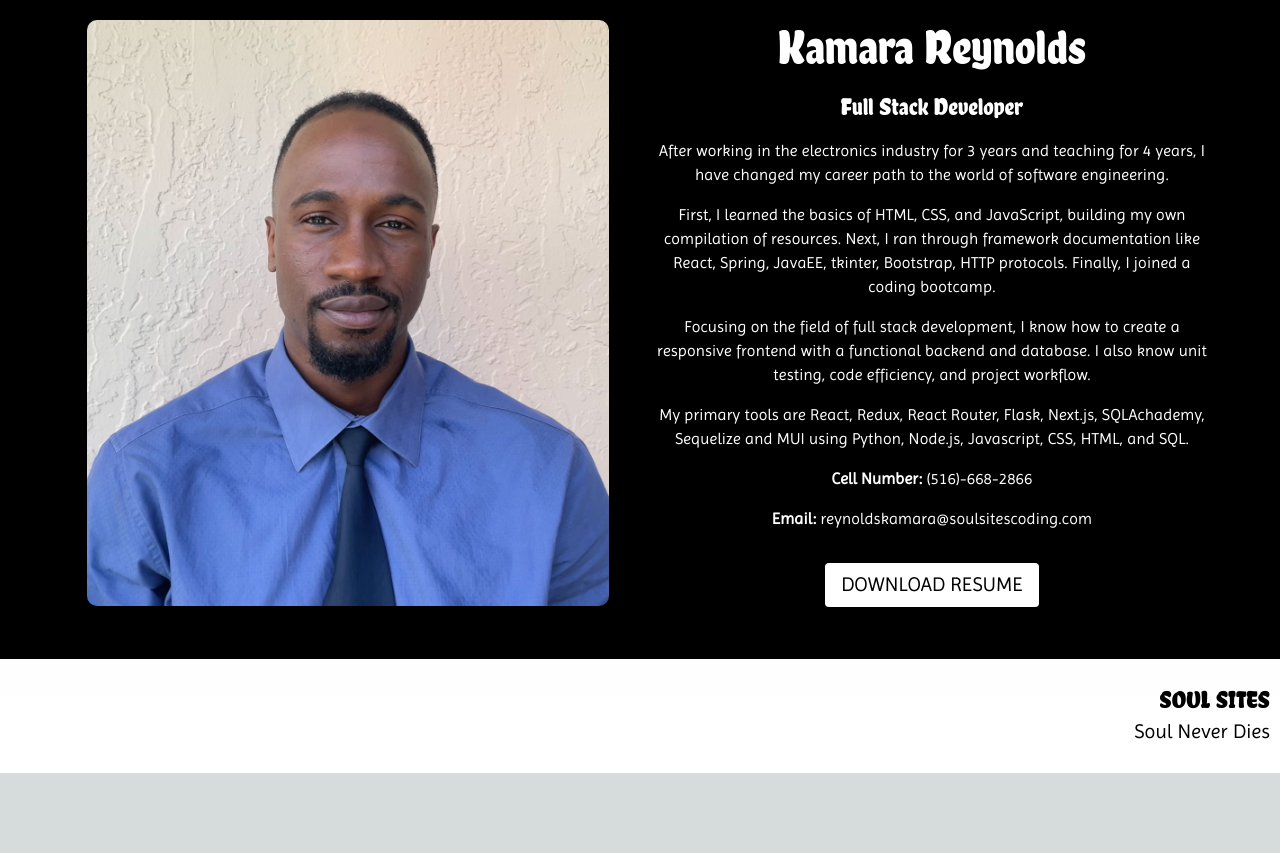
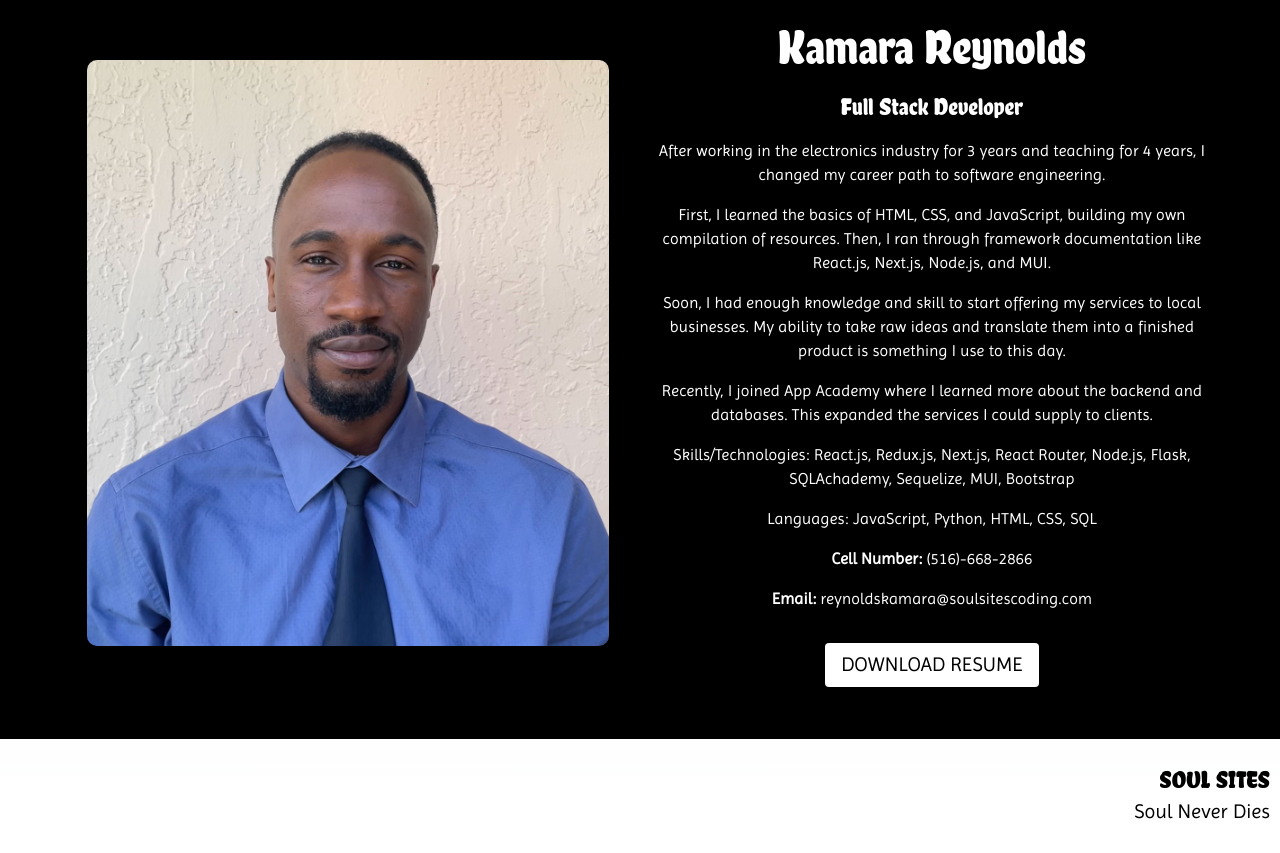
Before and after one commit to sause668/soul-sites, a Next.js app: page / in a window 1280 px wide. Shown: the part 5680-6533 px from the top of the page. Before the commit the page ends 6453 px from the top, so only its background shows below. Built offline with nearby package versions, Linux system fonts and the light colour scheme.

Commit message:
edit about

```diff
--- a/src/components/About.js
+++ b/src/components/About.js
@@ -88,16 +88,22 @@ export default function Title() {
                             My areas of expertise are reactive and responsive web applications with a full backend and database.
                         </Typography> */}
                         <Typography variant="body1" color="white" align="center" pb={2}>
-                            After working in the electronics industry for 3 years and teaching for 4 years, I have changed my career path to the world of software engineering.
+                            After working in the electronics industry for 3 years and teaching for 4 years, I changed my career path to software engineering.
                         </Typography>
                         <Typography variant="body1" color="white" align="center" pb={2}>
-                            First, I learned the basics of HTML, CSS, and JavaScript, building my own compilation of resources.  Next, I ran through framework documentation like React, Spring, JavaEE, tkinter, Bootstrap, HTTP protocols.  Finally, I joined a coding bootcamp.
+                            First, I learned the basics of HTML, CSS, and JavaScript, building my own compilation of resources. Then, I ran through framework documentation like React.js, Next.js, Node.js, and MUI.
                         </Typography>
                         <Typography variant="body1" color="white" align="center" pb={2}>
-                            Focusing on the field of full stack development, I know how to create a responsive frontend with a functional backend and database.  I also know unit testing, code efficiency, and project workflow.
+                            Soon, I had enough knowledge and skill to start offering my services to local businesses. My ability to take raw ideas and translate them into a finished product is something I use to this day.
                         </Typography>
                         <Typography variant="body1" color="white" align="center" pb={2}>
-                            My primary tools are React, Redux, React Router, Flask, Next.js, SQLAchademy, Sequelize and MUI using Python, Node.js, Javascript, CSS, HTML, and SQL.
+                            Recently, I joined App Academy where I learned more about the backend and databases.  This expanded the services I could supply to clients.
+                        </Typography>
+                        <Typography variant="body1" color="white" align="center" pb={2}>
+                            Skills/Technologies: React.js, Redux.js, Next.js, React Router, Node.js, Flask, SQLAchademy, Sequelize, MUI, Bootstrap
+                        </Typography>
+                        <Typography variant="body1" color="white" align="center" pb={2}>
+                            Languages: JavaScript, Python, HTML, CSS, SQL
                         </Typography>
                         <Typography variant="body1" color="white" align="center" pb={2}>
                             <><b>Cell Number: </b>(516)-668-2866</>
```
